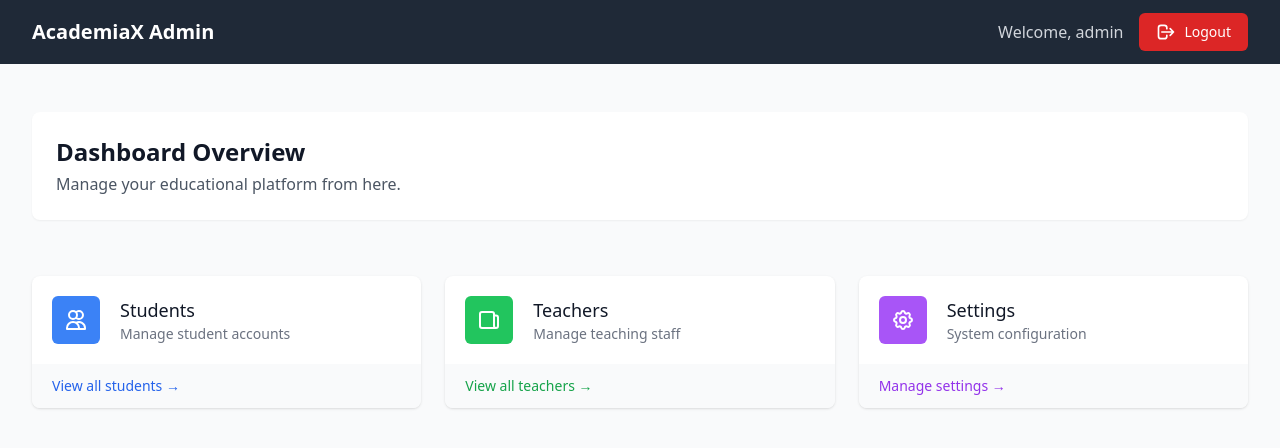
After one commit to josh-zanecoder/AcademiaX, a Django app: page /admin_page/ in a window 1280 px wide. The commit adds this page. Shown: the top 448 px of the page. Run offline with Django 5.2, Linux system fonts and the light colour scheme; a user stored in the database is signed in; some libraries are stand-ins or nearby versions.

Commit message:
login backend for students and admin with initial landing page

```diff
--- a/academiax/settings.py
+++ b/academiax/settings.py
@@ -134,3 +134,7 @@ STATICFILES_DIRS = [
 # https://docs.djangoproject.com/en/5.1/ref/settings/#default-auto-field
 
 DEFAULT_AUTO_FIELD = 'django.db.models.BigAutoField'
+
+AUTHENTICATION_BACKENDS = [
+    'django.contrib.auth.backends.ModelBackend',
+]
--- /dev/null
+++ b/myapp/templates/admin/admin_page.html
@@ -0,0 +1,130 @@
+{% load static %}
+<!DOCTYPE html>
+<html lang="en">
+<head>
+    <meta charset="UTF-8">
+    <meta name="viewport" content="width=device-width, initial-scale=1.0">
+    <meta name="description" content="Admin dashboard for AcademiaX">
+    <title>Admin Dashboard - AcademiaX</title>
+    <link rel="icon" type="image/x-icon" href="{% static 'favicon/favicon.ico' %}">
+    <script src="https://cdn.tailwindcss.com"></script>
+</head>
+<body class="bg-gray-50">
+    <!-- Navigation Bar -->
+    <nav class="bg-gray-800">
+        <div class="max-w-7xl mx-auto px-4 sm:px-6 lg:px-8">
+            <div class="flex items-center justify-between h-16">
+                <!-- Logo and Brand -->
+                <div class="flex items-center">
+                    <div class="flex-shrink-0">
+                        <h1 class="text-white text-xl font-bold">AcademiaX Admin</h1>
+                    </div>
+                </div>
+
+                <!-- Right Navigation -->
+                <div class="flex items-center space-x-4">
+                    <span class="text-gray-300">Welcome, {{ user.username }}</span>
+                    <a href="{% url 'logout' %}"
+                       class="inline-flex items-center px-4 py-2 border border-transparent text-sm font-medium rounded-md text-white bg-red-600 hover:bg-red-700 focus:outline-none focus:ring-2 focus:ring-offset-2 focus:ring-red-500 transition-colors duration-200">
+                        <svg xmlns="http://www.w3.org/2000/svg" class="h-5 w-5 mr-2" fill="none" viewBox="0 0 24 24" stroke="currentColor">
+                            <path stroke-linecap="round" stroke-linejoin="round" stroke-width="2" d="M17 16l4-4m0 0l-4-4m4 4H7m6 4v1a3 3 0 01-3 3H6a3 3 0 01-3-3V7a3 3 0 013-3h4a3 3 0 013 3v1" />
+                        </svg>
+                        Logout
+                    </a>
+                </div>
+            </div>
+        </div>
+    </nav>
+
+    <!-- Main Content -->
+    <div class="max-w-7xl mx-auto py-6 sm:px-6 lg:px-8">
+        <!-- Welcome Section -->
+        <div class="px-4 py-6 sm:px-0">
+            <div class="bg-white overflow-hidden shadow-sm rounded-lg">
+                <div class="px-4 py-5 sm:p-6">
+                    <h2 class="text-2xl font-bold text-gray-900">Dashboard Overview</h2>
+                    <p class="mt-1 text-gray-600">
+                        Manage your educational platform from here.
+                    </p>
+                </div>
+            </div>
+        </div>
+
+        <!-- Quick Stats Grid -->
+        <div class="mt-8 grid grid-cols-1 gap-6 sm:grid-cols-2 lg:grid-cols-3 px-4 sm:px-0">
+            <!-- Students Card -->
+            <div class="bg-white overflow-hidden shadow rounded-lg">
+                <div class="p-5">
+                    <div class="flex items-center">
+                        <div class="flex-shrink-0 bg-blue-500 rounded-md p-3">
+                            <svg class="h-6 w-6 text-white" fill="none" stroke="currentColor" viewBox="0 0 24 24">
+                                <path stroke-linecap="round" stroke-linejoin="round" stroke-width="2" d="M12 4.354a4 4 0 110 5.292M15 21H3v-1a6 6 0 0112 0v1zm0 0h6v-1a6 6 0 00-9-5.197M13 7a4 4 0 11-8 0 4 4 0 018 0z" />
+                            </svg>
+                        </div>
+                        <div class="ml-5">
+                            <h3 class="text-lg font-medium text-gray-900">Students</h3>
+                            <p class="text-sm text-gray-500">Manage student accounts</p>
+                        </div>
+                    </div>
+                </div>
+                <div class="bg-gray-50 px-5 py-3">
+                    <div class="text-sm">
+                        <a href="#" class="font-medium text-blue-600 hover:text-blue-500">
+                            View all students →
+                        </a>
+                    </div>
+                </div>
+            </div>
+
+            <!-- Teachers Card -->
+            <div class="bg-white overflow-hidden shadow rounded-lg">
+                <div class="p-5">
+                    <div class="flex items-center">
+                        <div class="flex-shrink-0 bg-green-500 rounded-md p-3">
+                            <svg class="h-6 w-6 text-white" fill="none" stroke="currentColor" viewBox="0 0 24 24">
+                                <path stroke-linecap="round" stroke-linejoin="round" stroke-width="2" d="M19 20H5a2 2 0 01-2-2V6a2 2 0 012-2h10a2 2 0 012 2v1m2 13a2 2 0 01-2-2V7m2 13a2 2 0 002-2V9.5a2 2 0 00-2-2h-2" />
+                            </svg>
+                        </div>
+                        <div class="ml-5">
+                            <h3 class="text-lg font-medium text-gray-900">Teachers</h3>
+                            <p class="text-sm text-gray-500">Manage teaching staff</p>
+                        </div>
+                    </div>
+                </div>
+                <div class="bg-gray-50 px-5 py-3">
+                    <div class="text-sm">
+                        <a href="#" class="font-medium text-green-600 hover:text-green-500">
+                            View all teachers →
+                        </a>
+                    </div>
+                </div>
+            </div>
+
+            <!-- Settings Card -->
+            <div class="bg-white overflow-hidden shadow rounded-lg">
+                <div class="p-5">
+                    <div class="flex items-center">
+                        <div class="flex-shrink-0 bg-purple-500 rounded-md p-3">
+                            <svg class="h-6 w-6 text-white" fill="none" stroke="currentColor" viewBox="0 0 24 24">
+                                <path stroke-linecap="round" stroke-linejoin="round" stroke-width="2" d="M10.325 4.317c.426-1.756 2.924-1.756 3.35 0a1.724 1.724 0 002.573 1.066c1.543-.94 3.31.826 2.37 2.37a1.724 1.724 0 001.065 2.572c1.756.426 1.756 2.924 0 3.35a1.724 1.724 0 00-1.066 2.573c.94 1.543-.826 3.31-2.37 2.37a1.724 1.724 0 00-2.572 1.065c-.426 1.756-2.924 1.756-3.35 0a1.724 1.724 0 00-2.573-1.066c-1.543.94-3.31-.826-2.37-2.37a1.724 1.724 0 00-1.065-2.572c-1.756-.426-1.756-2.924 0-3.35a1.724 1.724 0 001.066-2.573c-.94-1.543.826-3.31 2.37-2.37.996.608 2.296.07 2.572-1.065z" />
+                                <path stroke-linecap="round" stroke-linejoin="round" stroke-width="2" d="M15 12a3 3 0 11-6 0 3 3 0 016 0z" />
+                            </svg>
+                        </div>
+                        <div class="ml-5">
+                            <h3 class="text-lg font-medium text-gray-900">Settings</h3>
+                            <p class="text-sm text-gray-500">System configuration</p>
+                        </div>
+                    </div>
+                </div>
+                <div class="bg-gray-50 px-5 py-3">
+                    <div class="text-sm">
+                        <a href="#" class="font-medium text-purple-600 hover:text-purple-500">
+                            Manage settings →
+                        </a>
+                    </div>
+                </div>
+            </div>
+        </div>
+    </div>
+</body>
+</html>
--- a/myapp/urls.py
+++ b/myapp/urls.py
@@ -5,5 +5,9 @@ urlpatterns = [
     path('', views.index, name='index'),
     path('registration/', views.registration, name='registration'),
     path('api/register/', views.register_student, name='register_student'),
-    path('login/', views.login, name='login'),
+    path('login/', views.login_page, name='login'),
+    path('api/login/', views.login_user, name='login_user'),
+    path('student_page/', views.student_page, name='student_page'),
+    path('admin_page/', views.admin_page, name='admin_page'),
+    path('logout', views.logout_user, name='logout'),
 ]
--- a/myapp/views.py
+++ b/myapp/views.py
@@ -1,8 +1,14 @@
-from django.shortcuts import render
+from django.shortcuts import render, redirect
 from rest_framework import status
 from rest_framework.decorators import api_view
 from rest_framework.response import Response
-from .serializers import StudentCreateSerializer
+from .serializers import StudentCreateSerializer, LoginSerializer
+from django.contrib.auth import login, authenticate, logout
+import logging
+from django.contrib.auth.decorators import login_required, user_passes_test
+from .models import Student
+
+logger = logging.getLogger(__name__)
 
 # Create your views here.
 def index(request):
@@ -11,8 +17,36 @@ def index(request):
 def registration(request):
     return render(request, 'registration.html')
 
-def login(request):
+def login_page(request):
     return render(request, 'login.html')
+
+def is_superuser(user):
+    return user.is_superuser
+
+@login_required
+@user_passes_test(is_superuser)
+def admin_page(request):
+    return render(request, 'admin/admin_page.html', {'user': request.user})
+
+@login_required
+def student_page(request):
+    try:
+        # Get the student profile of the logged-in user
+        student = Student.objects.get(user=request.user)
+
+        context = {
+            'student': student,
+            'user': request.user,
+            'full_name': f"{student.first_name} {student.last_name}",
+            'email': request.user.email,
+            'username': request.user.username,
+            # Add any other fields you want to display
+        }
+
+        return render(request, 'student/student_page.html', context)
+    except Student.DoesNotExist:
+        # Handle case where student profile doesn't exist
+        return redirect('login')
 
 @api_view(['POST'])
 def register_student(request):
@@ -34,3 +68,53 @@ def register_student(request):
         'status': 'error',
         'message': serializer.errors
     }, status=status.HTTP_400_BAD_REQUEST)
+
+@api_view(['POST'])
+def login_user(request):
+    serializer = LoginSerializer(data=request.data)
+
+    if serializer.is_valid():
+        user = serializer.validated_data['user']
+        remember = serializer.validated_data.get('remember', False)
+        is_superuser = serializer.validated_data.get('is_superuser', False)
+
+        login(request, user)
+
+        if not remember:
+            request.session.set_expiry(0)
+
+        # Different response based on user type
+        if is_superuser:
+            return Response({
+                'status': 'success',
+                'message': 'Login successful',
+                'redirect': '/admin_page/',  # or your custom superuser page
+                'user': {
+                    'username': user.username,
+                    'email': user.email,
+                    'is_superuser': True
+                }
+            })
+        else:
+            return Response({
+                'status': 'success',
+                'message': 'Login successful',
+                'redirect': '/student_page/',
+                'user': {
+                    'username': user.username,
+                    'email': user.email,
+                    'first_name': user.student.first_name,
+                    'last_name': user.student.last_name,
+                    'is_superuser': False
+                }
+            })
+
+    return Response({
+        'status': 'error',
+        'message': serializer.errors
+    }, status=status.HTTP_400_BAD_REQUEST)
+
+@login_required
+def logout_user(request):
+    logout(request)
+    return redirect('index')  # Redirect to home page after logout
```
Also changed, not shown: myapp/admin.py (deleted, +0 -38 lines), myapp/models.py (+10 -13 lines), myapp/serializers.py (+59 -5 lines), myapp/templates/login.html (+30 -5 lines), myapp/templates/student/student_page.html (added, +126 -0 lines), db.sqlite3, myapp/migrations/0002_alter_student_user_userprofile_delete_user.py (added).
